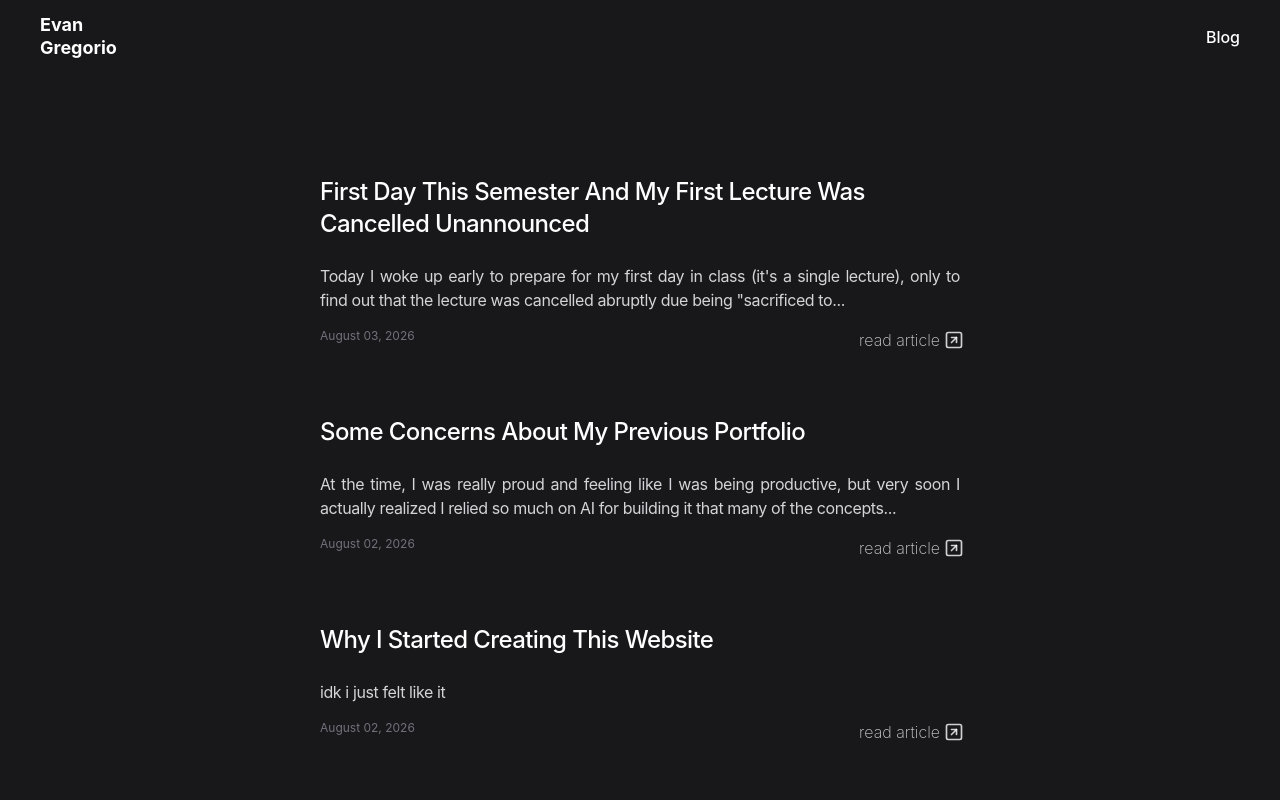
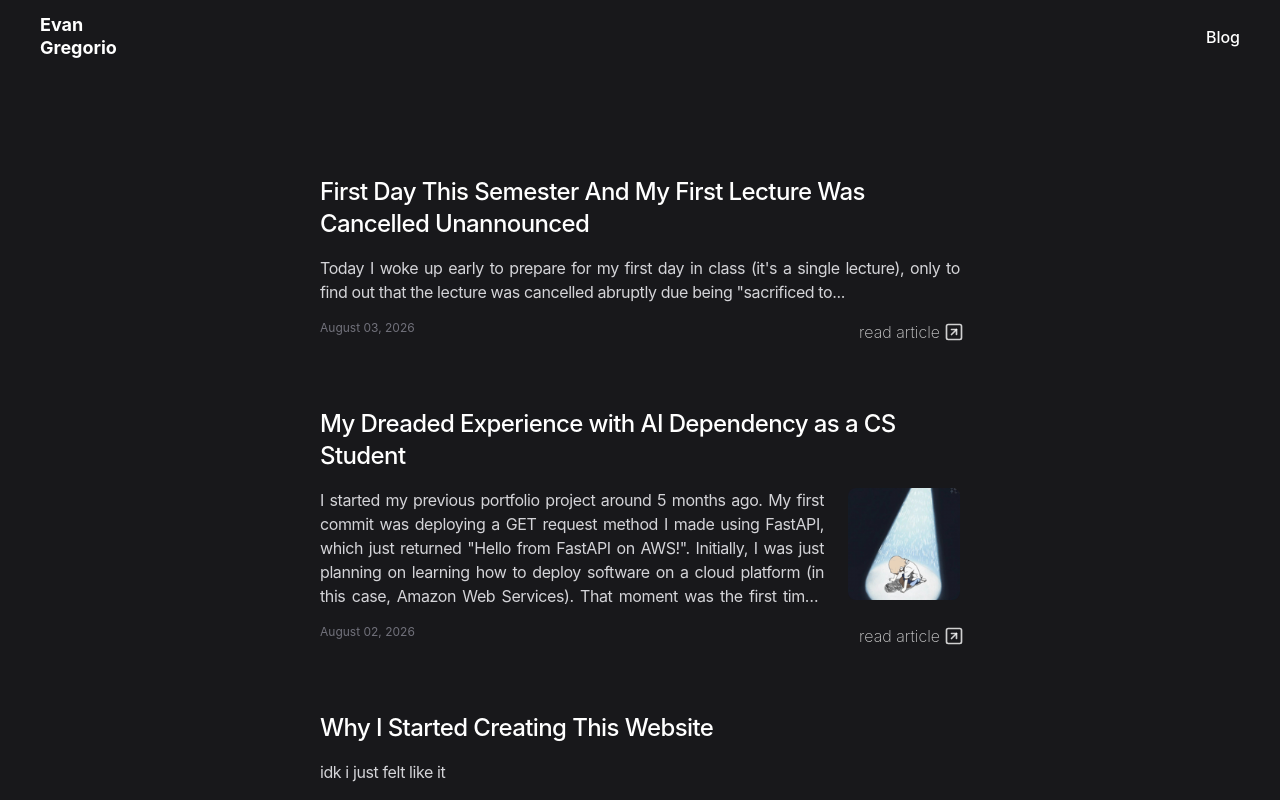
Before and after one commit to randomchaffee/portfolio, a React (Vite) app: page /blog in a window 1280 px wide. Shown: the top 800 px of the page. Built offline with nearby package versions, Linux system fonts and the light colour scheme.

Commit message:
feat: images on blog posts

```diff
--- a/src/data/blogData.ts
+++ b/src/data/blogData.ts
@@ -19,17 +19,58 @@ export const BLOG_POSTS: PostItem[] = [
    },
          {
       id: 2,
-      slug: "about-my-previous-portfolio",
-      title: "Some Concerns About My Previous Portfolio",
+      slug: "experience-with-ai-dependency",
+      title: "My Dreaded Experience with AI Dependency as a CS Student",
       tags: ["Self Reflection", "AI"],
-      excerpt: `At the time, I was really proud and feeling like I was being productive,
+      excerpt: `I started my previous portfolio project around 5 months ago. My first commit was deploying a
+               GET request method I made using FastAPI, which just returned "Hello from FastAPI on AWS!".
+               Initially, I was just planning on learning how to deploy software on a cloud platform
+               (in this case, Amazon Web Services). That moment was the first time I was exposed to
+               actual cloud infrastructure...`,
+      coverImage: {
+         url: "/images/blog/despair.png",
+         alt: "Visual Realization",
+         caption: "actual moment of realization",
+      },
+      images: {
+         "image:1": {
+            url: "/images/blog/nginx.png",
+            alt: "nginx config on a terminal",
+            caption: "what writing on a VPS looks like",
+         },
+         "image:2": {
+            url: "/images/blog/despair.png",
+            alt: "Visual Realization",
+            caption: "actual moment of realization",
+         },
+      },
+      content: `I started my previous portfolio project around 5 months ago. My first commit was deploying a
+               GET request method I made using FastAPI, which just returned "Hello from FastAPI on AWS!".
+               Initially, I was just planning on learning how to deploy software on a cloud platform
+               (in this case, Amazon Web Services). That moment was the first time I was exposed to
+               actual cloud infrastructure.
+
+               \n\nimage:1
+
+               \n\nEventually, I started experimenting with more things (I felt like a mysterious aura farming
+               god programmer lmao, courtesy of having only a soulless linux terminal as the primary way to
+               communicate with the EC2 instance). I learned how to build images and run containers on Docker,
+               configure user perms on linux, practice linux commands, setup nginx configs, installing SSL/TLS
+               certs for my sites, and some other things.
+
+               \n\nAt the time, I was really proud and feeling like I was being productive,
                but very soon I actually realized I relied so much on AI for building it that
-               many of the concepts...`,
-      content: `At the time, I was really proud and feeling like I was being productive,
-               but very soon I actually realized I relied so much on AI for building it that
-               many of the concepts, such as setting up nginx, creating a docker-compose script,
-               and even creating FastAPI backend enpoints, were things I actually just followed based on
-               what the AI instructed. If I were told to recreate those today without outside help, would I actually know how?
+               many of the concepts. It started simple, like asking agents to generate CSS for me. CSS, in particular
+               was such a rollercoaster for me. At first, I considered it as simple markup that just added design to
+               the website, which I scoffed off as too insignificant to learn. It's a different situation now though
+               (I'm now actively learning Tailwind and proper layout design).
+
+               \n\nimage:2
+               \n\nEventually it ramped up to more important like letting AI how to set up complex nginx configs,
+               creating a docker-compose script, and even creating FastAPI backend endpoints, which degraded my learning so much
+               that I realized that if I didn't have any agent to ask, I wouldn't know where to start. Eventually I was
+               adding things I actually just followed based on what the AI instructed, but didn't understand.
+               If I were told to recreate those today without outside help, would I actually know how?
                I didn't think much of it then but now I know I wouldn't be able to.
                I'd know the concepts, like why I used those tools and such, but not the how.
 
--- a/src/pages/Blog.tsx
+++ b/src/pages/Blog.tsx
@@ -32,9 +32,23 @@ const Blog = () => {
                     >
                       {post.title}
                     </h2>
-                  <p className="text-justify my-2 pt-4 text-md tracking-tight text-zinc-300">
-                    {post.excerpt}
-                  </p>
+
+                    {/* excerpt + image section */}
+                    <div className="flex flex-row items-start justify-between gap-6 my-2 pt-2">
+                      <p className="text-justify text-md tracking-tight text-zinc-300 flex-1 line-clamp-5">
+                        {post.excerpt}
+                      </p>
+
+                      {/* thumbnail */}
+                      {post.coverImage && (
+                        <div className="shrink-0 w-24 h-24 md:w-28 md:h-28 rounded-lg overflow-hidden">
+                          <img
+                            src={post.coverImage.url}
+                            className="w-full h-full object-cover"
+                          />
+                        </div>
+                      )}
+                    </div>
                   <p className="pt-2 text-xs text-zinc-500">{post.publishedAt}</p>
                   <div className="absolute bottom-4 right-5 text-md text-white/80">
                     <p className="flex flex-row items-center gap-1 font-extralight">
--- a/src/pages/BlogPost.tsx
+++ b/src/pages/BlogPost.tsx
@@ -26,7 +26,7 @@ const BlogPost = () => {
     }
 
     return (
-        <article className="max-w-7xl mx-auto px-12 md:px-20 py-8">
+        <article className="max-w-7xl mx-auto px-12 md:px-36 py-8">
             <BouncyBox delayOffset={0}>
                 <Link to={"/blog"} className="text-start text-xs text-zinc-400 hover:underline">
                     {`<- Back to all posts`}
@@ -36,11 +36,35 @@ const BlogPost = () => {
                 <p className="text-xs text-zinc-500 mt-3">{post.publishedAt}</p>
 
                 <div className="my-6 text-zinc-200 md:text-lg tracking-wide font-light space-y-4">
-                    {post.content.split("\n\n").map((paragraph, index) => (
-                        <p key={index} className="text-justify leading-relaxed">
-                            {paragraph}
-                        </p>
-                    ))}
+                    {post.content.split("\n\n").map((paragraph, index) => {
+                        const imageKey = paragraph.trim();
+                        const inlineImage = post.images?.[imageKey];
+
+                        if (inlineImage) {
+                            return (
+                                <figure key={index} className="my-6">
+                                    <img
+                                        src={inlineImage.url}
+                                        alt={inlineImage.alt}
+                                        className="max-w-full h-auto mx-auto block object-contain rounded-lg border border-zinc-800"
+                                    />
+                                    {inlineImage.caption && (
+                                        <figcaption className="text-center text-xs text-zinc-400 mt-2 italic">
+                                            {inlineImage.caption}
+                                        </figcaption>
+                                    )}
+                                </figure>
+                            )
+                        }
+
+                        // text
+                        return (
+                            <p key={index} className="text-justify leading-relaxed">
+                                {paragraph}
+                            </p>
+                        )
+                    })}
+
                 </div>
 
                 <div className="flex gap-2">
```
Also changed, not shown: src/types/portfolio.ts (+9 -0 lines), public/images/blog/despair.png (added), public/images/blog/nginx.png (added).
